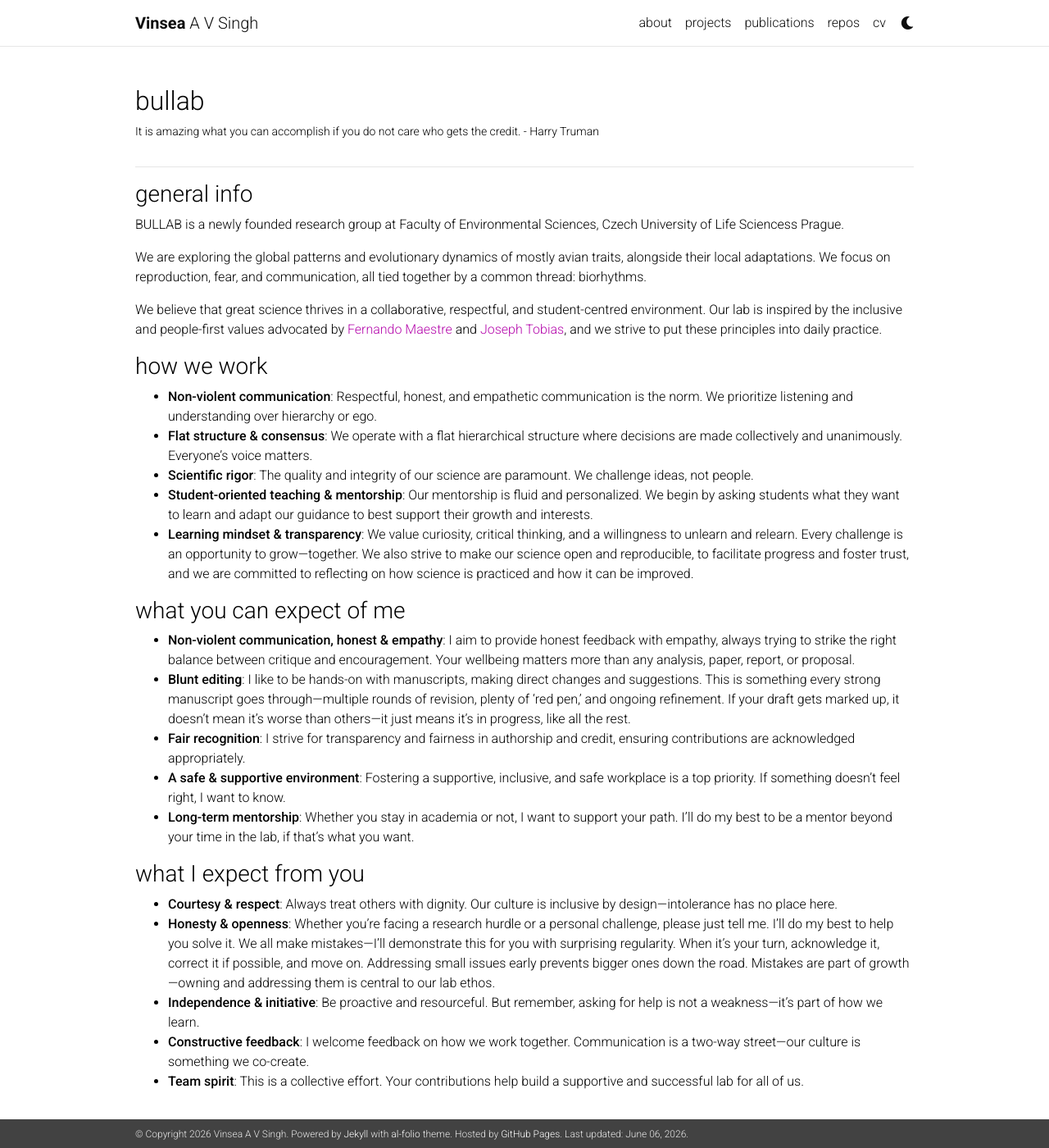
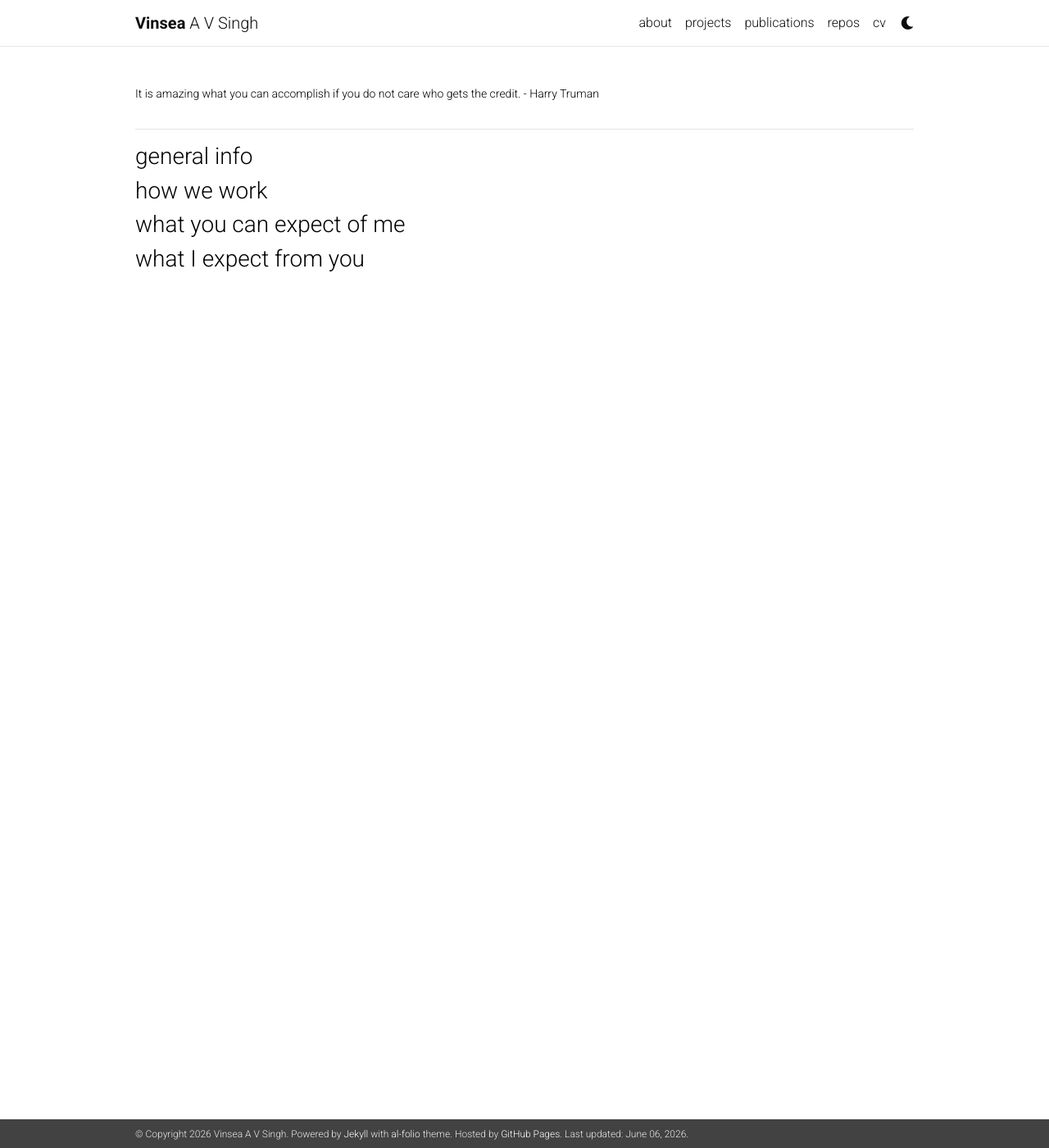
Before and after one commit to VinseaSingh/vinseasingh.github.io, a Jekyll site: the page built from _pages/lab.md, in a window 1280 px wide and 1400 px high. Shown: the whole window at 82% size. Built offline with Jekyll 4.4.1, drawn with Linux system fonts in a browser that asks for light colours; comment, search, counter and statistics services are not loaded; a style sheet for code colours, icons or effects is not loaded.

Commit message:
Update lab.md

```diff
--- a/_pages/lab.md
+++ b/_pages/lab.md
@@ -1,7 +1,7 @@
 ---
 layout: page
 permalink: /bullab/
-title: bullab
+title:
 description: It is amazing what you can accomplish if you do not care who gets the credit. - Harry Truman
 nav:
 nav_order:
@@ -11,29 +11,8 @@ nav_order:
 
 ### general info
 
-BULLAB is a newly founded research group at Faculty of Environmental Sciences, Czech University of Life Sciencess Prague.
-
-We are exploring the global patterns and evolutionary dynamics of mostly avian traits, alongside their local adaptations. We focus on reproduction, fear, and communication, all tied together by a common thread: biorhythms.
-
-We believe that great science thrives in a collaborative, respectful, and student-centred environment. Our lab is inspired by the inclusive and people-first values advocated by [Fernando Maestre](https://journals.plos.org/ploscompbiol/article?id=10.1371/journal.pcbi.1006914) and [Joseph Tobias](http://www.tobiaslab.net/values/), and we strive to put these principles into daily practice.
-
 ### how we work
-- **Non-violent communication**: Respectful, honest, and empathetic communication is the norm. We prioritize listening and understanding over hierarchy or ego.
-- **Flat structure & consensus**: We operate with a flat hierarchical structure where decisions are made collectively and unanimously. Everyone’s voice matters.
-- **Scientific rigor**: The quality and integrity of our science are paramount. We challenge ideas, not people.
-- **Student-oriented teaching & mentorship**: Our mentorship is fluid and personalized. We begin by asking students what they want to learn and adapt our guidance to best support their growth and interests.
-- **Learning mindset & transparency**: We value curiosity, critical thinking, and a willingness to unlearn and relearn. Every challenge is an opportunity to grow—together. We also strive to make our science open and reproducible, to facilitate progress and foster trust, and we are committed to reflecting on how science is practiced and how it can be improved.
 
 ### what you can expect of me
-- **Non-violent communication, honest & empathy**: I aim to provide honest feedback with empathy, always trying to strike the right balance between critique and encouragement. Your wellbeing matters more than any analysis, paper, report, or proposal.
-- [**Blunt editing**](https://x.com/markahix/status/1313163038829109251): I like to be hands-on with manuscripts, making direct changes and suggestions. This is something every strong manuscript goes through—multiple rounds of revision, plenty of ‘red pen,’ and ongoing refinement. If your draft gets marked up, it doesn’t mean it’s worse than others—it just means it's in progress, like all the rest.
-- **Fair recognition**: I strive for transparency and fairness in authorship and credit, ensuring contributions are acknowledged appropriately.
-- **A safe & supportive environment**: Fostering a supportive, inclusive, and safe workplace is a top priority. If something doesn’t feel right, I want to know.
-- **Long-term mentorship**: Whether you stay in academia or not, I want to support your path. I’ll do my best to be a mentor beyond your time in the lab, if that’s what you want.
 
 ### what I expect from you
-- **Courtesy & respect**: Always treat others with dignity. Our culture is inclusive by design—intolerance has no place here.
-- **Honesty & openness**: Whether you're facing a research hurdle or a personal challenge, please just tell me. I’ll do my best to help you solve it. We all make mistakes—I'll demonstrate this for you with surprising regularity. When it's your turn, acknowledge it, correct it if possible, and move on. Addressing small issues early prevents bigger ones down the road. Mistakes are part of growth—owning and addressing them is central to our lab ethos.
-- **Independence & initiative**: Be proactive and resourceful. But remember, asking for help is not a weakness—it's part of how we learn.
-- **Constructive feedback**: I welcome feedback on how we work together. Communication is a two-way street—our culture is something we co-create.
-- **Team spirit**: This is a collective effort. Your contributions help build a supportive and successful lab for all of us.
```
